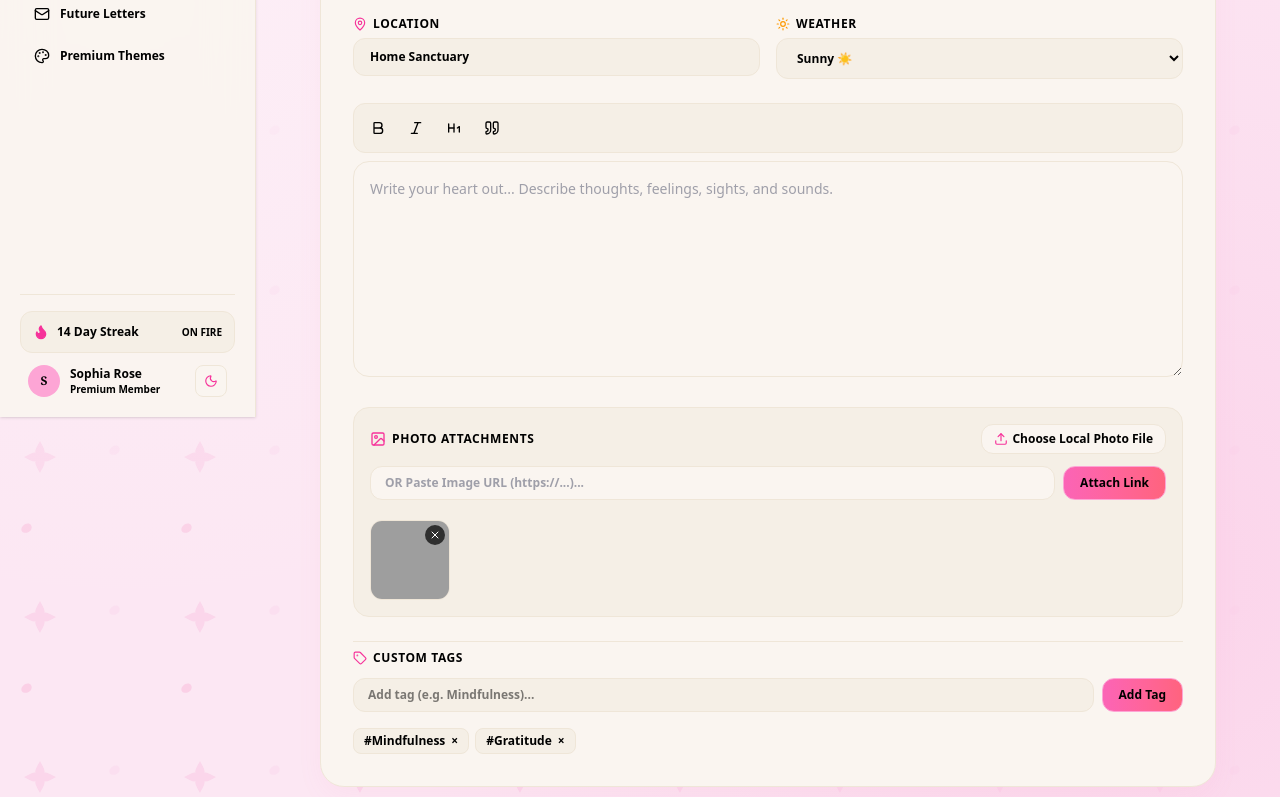
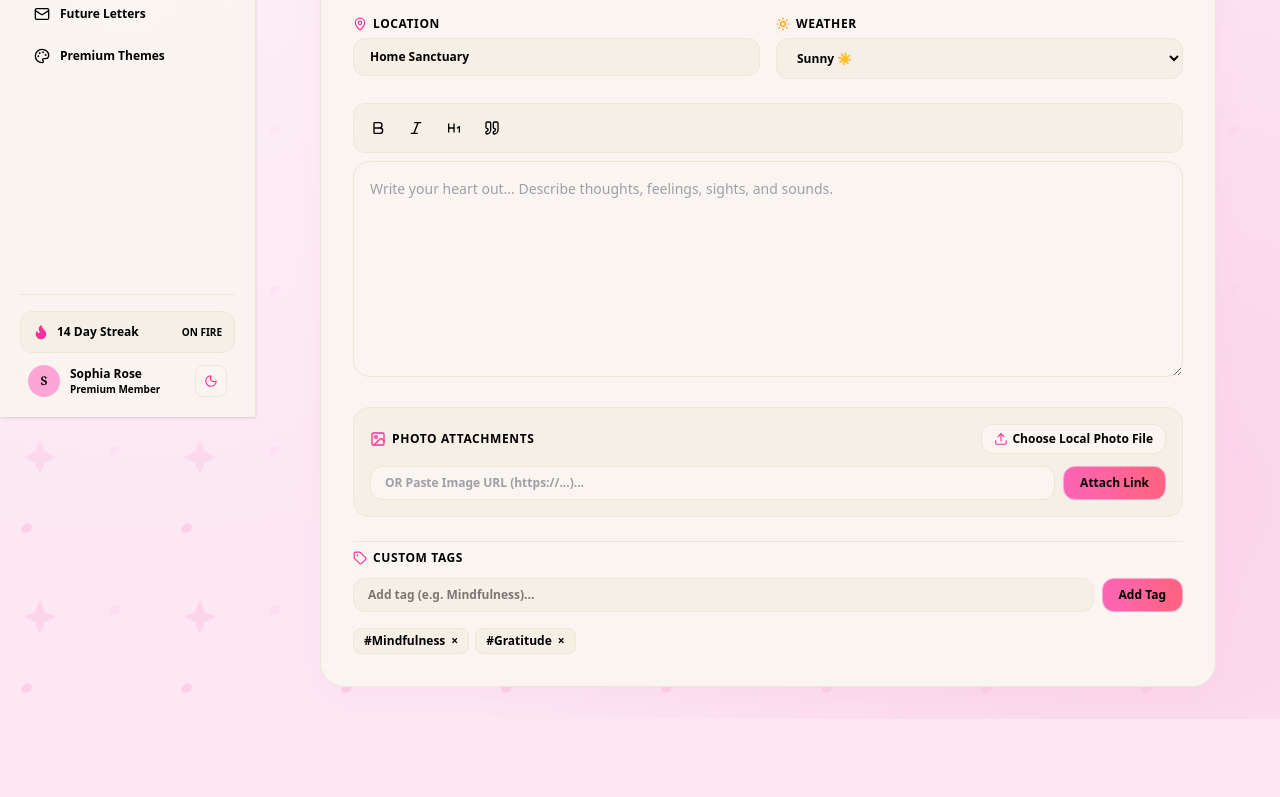
Before and after one commit to priyanka-bca/TimePetal, a Next.js app: page /dashboard/journal in a window 1280 px wide. Shown: the part 383-1180 px from the top of the page. After the commit the page ends 1102 px from the top, so only its background shows below. Built offline with nearby package versions, Linux system fonts and the light colour scheme; grey boxes are pictures that could not be loaded.

Commit message:
Remove default pre-loaded demo photo thumbnail from Journal Editor state so new memory creation starts with clean empty photo list

```diff
--- a/src/app/dashboard/journal/page.tsx
+++ b/src/app/dashboard/journal/page.tsx
@@ -30,9 +30,7 @@ export default function JournalEditorPage() {
   const [weather, setWeather] = useState("Sunny ☀️");
   const [tagInput, setTagInput] = useState("");
   const [tags, setTags] = useState<string[]>(["Mindfulness", "Gratitude"]);
-  const [photos, setPhotos] = useState<string[]>([
-    "https://images.unsplash.com/photo-1544717305-2782549b5136?auto=format&fit=crop&w=800&q=80"
-  ]);
+  const [photos, setPhotos] = useState<string[]>([]); // Starts clean with no default demo image
   const [photoUrlInput, setPhotoUrlInput] = useState("");
   const [savedSuccess, setSavedSuccess] = useState(false);
 
@@ -295,6 +293,7 @@ export default function JournalEditorPage() {
           </div>
 
           {/* Attached Photo Thumbnails */}
+          {photos.length > 0 && (
             <div className="flex flex-wrap gap-3 pt-2">
               {photos.map((p, idx) => (
                 <div key={idx} className="relative w-20 h-20 rounded-xl overflow-hidden flex-shrink-0 border border-[#EFE6D8] group">
@@ -310,6 +309,7 @@ export default function JournalEditorPage() {
                 </div>
               ))}
             </div>
+          )}
         </div>
 
         {/* Custom Tags Section */}
```
Lines whose indentation alone changed are shown as unchanged.
